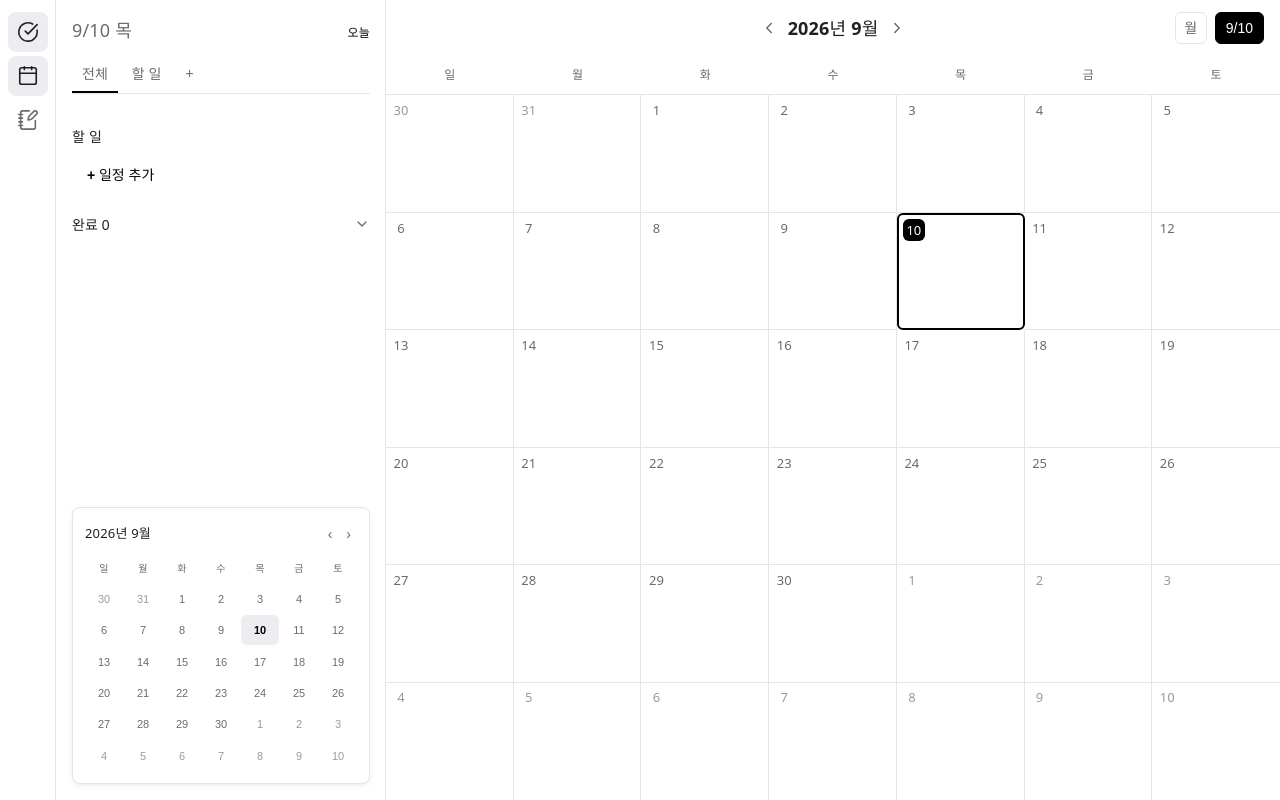
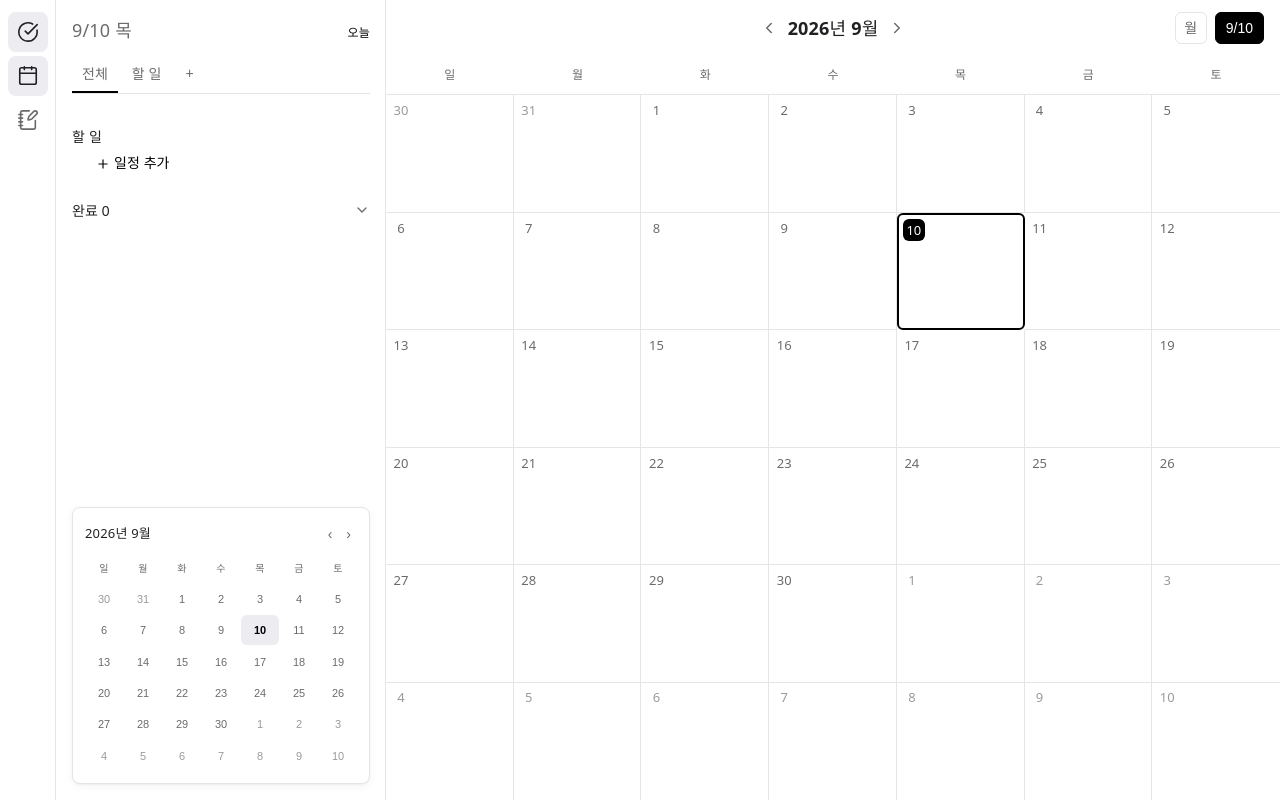
Before and after one commit to HongJeongMin0214/TodoLog, a React (Vite) app: page / in a window 1280 px wide. Built offline with nearby package versions, Linux system fonts and the light colour scheme.

Commit message:
feat: 일정 추가 입력을 펼쳐지는 할일 행 디자인으로 (트리거 텍스트 + 자동높이 textarea + grid 펼침 애니메이션)

```diff
--- a/src/components/TodoDrawer/TodoInputForm.css
+++ b/src/components/TodoDrawer/TodoInputForm.css
@@ -1,46 +1,91 @@
-.todo-input-form { margin-top: 8px; }
+/* 접힘/펼침: 0fr↔1fr grid로 실제 자동 높이를 부드럽게 전환 (트리거는 위로 접히고 입력 행은 아래로 펼쳐짐) */
+.todo-input-form__fold {
+  display: grid;
+  grid-template-rows: 0fr;
+  transition: grid-template-rows 0.2s ease;
+}
+.todo-input-form__fold--open { grid-template-rows: 1fr; }
+.todo-input-form__clip {
+  overflow: hidden;
+  min-height: 0; /* 0fr 트랙에서 자식이 실제로 0까지 줄어들도록 */
+  display: grid;
+  align-content: end; /* 내용을 아래에 고정 → 펼칠 때 위에서 아래로 내려오며 나타남 */
+}
 
-/* input + 별표 버튼 */
-.todo-input-form__field {
+/* 접힘: "+ 일정 추가" 텍스트만, 텍스트 위치는 펼침 상태와 맞춤 */
+.todo-input-form__trigger {
+  display: inline-flex;
+  align-items: center;
+  gap: 4px;
+  min-height: 24px;
+  padding: 4px 0 4px 24px; /* 24px: 빈 원(16) + gap(8) 만큼 들여써 할일 행과 좌측 정렬 */
+  border: none;
+  background: none;
+  cursor: pointer;
+  font-size: 14px;
+  line-height: 1.4;
+  text-align: left;
+  color: var(--accent);
+  font-weight: bold;
+}
+
+.todo-input-form__box {
+  flex-shrink: 0;
+  box-sizing: border-box;
+  width: 16px;
+  height: 16px;
+  border: 1px solid var(--text-faint);
+  border-radius: 50%;
+  background: none;
+}
+
+/* 펼쳐진 입력 행 — 할일 아이템과 동알*/
+.todo-input-form__row {
   display: flex;
   align-items: center;
-  border: 1px solid transparent;
-  border-radius: 6px;
-}
-.todo-input-form__field:focus-within { /* 자식 요소 중 무언가 포커스 받으면 스타일 적용시킴. */
-  background: var(--bg);
-  border-color: var(--border);
-  box-shadow:
-    0 1px 2px rgba(0, 0, 0, 0.04),
-    0 2px 8px rgba(0, 0, 0, 0.05);
+  gap: 8px;
+  padding: 4px 0;
+  border-bottom: 2px dotted var(--border);
+  font-size: 14px;
 }
 
-.todo-input-form input {
+/* 입력 textarea — 할일 편집(textarea)과 동일: 길어지면 다음 줄로 */
+.todo-input-form__edit {
   flex: 1;
   min-width: 0;
+  min-height: 24px;
   box-sizing: border-box;
   border: none;
   outline: none;
-  background: transparent;
+  background: none;
+  font: inherit;
+  line-height: 1.4;
   color: var(--text-h);
-  padding: 8px 10px;
-  font-size: 14px;
+  padding: 0 4px;
+  resize: none;
+  overflow: hidden;
+  overflow-wrap: anywhere;
 }
-.todo-input-form input::placeholder { color: var(--accent); font-weight: bold; }
 
 .todo-input-form__star {
   flex-shrink: 0;
+  height: 24px;
+  box-sizing: border-box;
   display: inline-flex;
   align-items: center;
   border: none;
   background: none;
   cursor: pointer;
   color: var(--text-faint);
-  padding: 6px;
-  margin-right: 4px;
+  padding: 0 4px;
   border-radius: 4px;
-  visibility: hidden;
 }
-.todo-input-form__field:focus-within .todo-input-form__star { visibility: visible; }
 .todo-input-form__star:hover { background: var(--hover); }
 .todo-input-form__star--on { color: var(--star); }
+
+/* 할일 아이템의 삭제 버튼 */
+.todo-input-form__delete-spacer {
+  flex-shrink: 0;
+  width: 26px;
+  height: 24px;
+}
--- a/src/components/TodoDrawer/TodoInputForm.tsx
+++ b/src/components/TodoDrawer/TodoInputForm.tsx
@@ -1,5 +1,5 @@
-import { useState } from 'react'
-import { Star } from 'lucide-react'
+import { useLayoutEffect, useRef, useState } from 'react'
+import { Plus, Star } from 'lucide-react'
 import './TodoInputForm.css'
 
 interface TodoInputFormProps {
@@ -7,31 +7,107 @@ interface TodoInputFormProps {
 }
 
 function TodoInputForm({ onAdd }: TodoInputFormProps) {
+  const [expanded, setExpanded] = useState(false) // 접힘(트리거) ↔ 펼침(입력 행)
   const [text, setText] = useState('')
   const [important, setImportant] = useState(false)
+  const editRef = useRef<HTMLTextAreaElement>(null)
 
-  const handleSubmit = (e: React.SubmitEvent) => { //폼 제출 시 일어난 사건(이벤트 정보)을 변수 e라는 이름으로 받아옴
-    e.preventDefault()          // 페이지 새로고침 막기
+  // 할일 편집 textarea와 동일: 내용 길이에 맞춰 높이 자동 조절
+  const autoResize = () => {
+    const el = editRef.current
+    if (!el) return
+    el.style.height = 'auto'
+    el.style.height = `${el.scrollHeight}px`
+  }
+  useLayoutEffect(() => {
+    if (expanded) {
+      autoResize()
+      editRef.current?.focus({ preventScroll: true }) // preventScroll: 펼침 애니메이션 중 스크롤 점프 방지
+    }
+  }, [expanded])
+
+  const collapse = () => {
+    setText('')
+    setImportant(false)
+    setExpanded(false)
+  }
+
+  const submit = () => {
     const trimmed = text.trim()
     if (!trimmed) return
     onAdd(trimmed, important)
-    setText('')                 // 입력창 비우기
-    setImportant(false)         // 별표도 초기화
+    setText('')
+    setImportant(false)
+    // 열린 채 유지 → 연속 입력. 높이·포커스 원상복구
+    requestAnimationFrame(() => {
+      autoResize()
+      editRef.current?.focus({ preventScroll: true })
+    })
   }
 
   return (
-    <form className="todo-input-form" onSubmit={handleSubmit}>
-      <div className="todo-input-form__field">
-        <input
-          type="text"
+    <div className="todo-input-form">
+      {/* 접힘: "+ 일정 추가" — 펼치면 위로 접히며 사라짐 */}
+      <div
+        className={
+          'todo-input-form__fold' +
+          (expanded ? '' : ' todo-input-form__fold--open')
+        }
+      >
+        <div className="todo-input-form__clip">
+          <button
+            type="button"
+            className="todo-input-form__trigger"
+            tabIndex={expanded ? -1 : 0}
+            onClick={() => setExpanded(true)}
+          >
+            <Plus size={14} /> 일정 추가
+          </button>
+        </div>
+      </div>
+
+      {/* 펼침: 아래로 펼쳐지는 할일 행 */}
+      <div
+        className={
+          'todo-input-form__fold' +
+          (expanded ? ' todo-input-form__fold--open' : '')
+        }
+        aria-hidden={!expanded}
+      >
+        <div className="todo-input-form__clip">
+          <form
+            className="todo-input-form__row"
+            onSubmit={(e) => {
+              e.preventDefault()
+              submit()
+            }}
+          >
+            <span className="todo-input-form__box" aria-hidden />
+
+            <textarea
+              ref={editRef}
+              className="todo-input-form__edit"
+              rows={1}
               value={text}
-          onChange={(e) => setText(e.target.value)} // e.target: 이벤트가 발생한 해당 입력창 태그(input) 자체
+              tabIndex={expanded ? 0 : -1}
+              onChange={(e) => {
+                setText(e.target.value)
+                autoResize()
+              }}
+              onKeyDown={(e) => {
+                if (e.key === 'Enter') {
+                  e.preventDefault() // Enter=추가 (줄바꿈 삽입 안 함)
+                  submit()
+                }
+                if (e.key === 'Escape') collapse()
+              }}
               onBlur={() => {
-            setText('') // 제출 안 하고 딴 곳 클릭하면 입력값 초기화 (placeholder 다시 보이게)
-            setImportant(false)
+                if (!text.trim()) collapse() // 빈 채로 벗어나면 접힘
               }}
-          placeholder=" + 일정 추가"
             />
+
+            {/* 할일 아이템의 (숨겨진) 삭제 버튼 자리만큼 폭 확보 → 별표가 아이템처럼 맨 오른쪽 끝에 오고 크기도 동일 */}
+            <span className="todo-input-form__delete-spacer" aria-hidden />
 
             <button
               type="button"
@@ -39,17 +115,20 @@ function TodoInputForm({ onAdd }: TodoInputFormProps) {
                 'todo-input-form__star' +
                 (important ? ' todo-input-form__star--on' : '')
               }
+              tabIndex={expanded ? 0 : -1}
               aria-pressed={important}
               aria-label={important ? '중요 해제' : '중요 일정으로 추가'}
               onMouseDown={(e) => {
-            e.preventDefault() // 별표 클릭했을 떄 입력창 닫히지 않게 함
+                e.preventDefault() // 클릭해도 textarea가 blur(접힘)되지 않도록
                 setImportant((v) => !v)
               }}
             >
-          <Star size={16} fill={important ? 'currentColor' : 'none'} />
+              <Star size={14} fill={important ? 'currentColor' : 'none'} />
             </button>
+          </form>
         </div>
-    </form>
+      </div>
+    </div>
   )
 }
 
```
Lines whose indentation alone changed are shown as unchanged.
